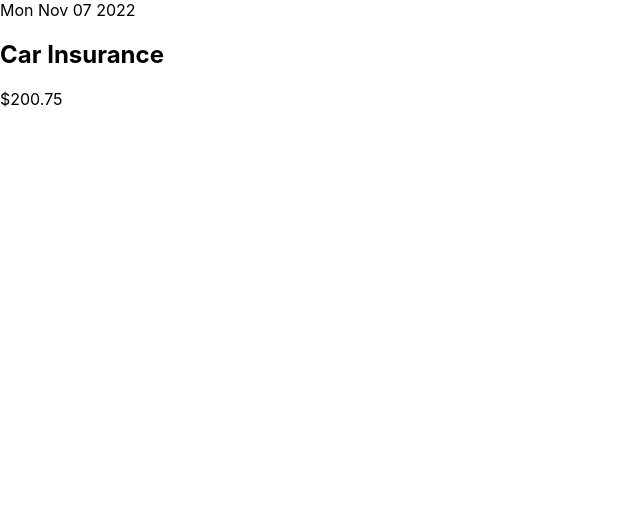
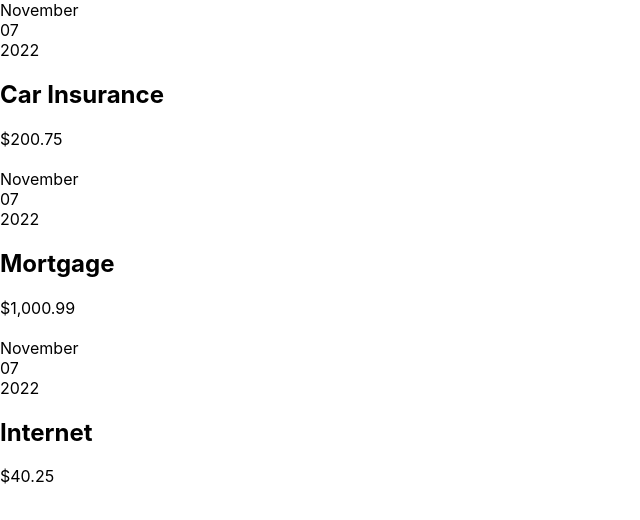
Before and after one commit to thebrandonhoward/reactdemo, a React (Create React App) app: page / in a window 1280 px wide. Shown: the top 520 px of the page, without its empty margins (0-640 px from the left). Built offline with nearby package versions, Linux system fonts and the light colour scheme.

Commit message:
Adds cleaned up props

```diff
--- a/src/App.tsx
+++ b/src/App.tsx
@@ -4,6 +4,28 @@ import logo from './logo.svg';
 import ExpenseItem from './components/ExpenseItem';
 
 function App() {
+
+    const expenses:Array<{id:number, expenseDate:string|Date, expenseTitle:string, expenseAmount:string}> = [
+        {
+            id: Math.random(),
+            expenseDate: new Date(2022, 10, 7),
+            expenseTitle: 'Car Insurance',
+            expenseAmount: '$200.75'
+        },
+        {
+            id: Math.random(),
+            expenseDate: new Date(2022, 10, 7),
+            expenseTitle: 'Mortgage',
+            expenseAmount: '$1,000.99'
+        },
+        {
+            id: Math.random(),
+            expenseDate: new Date(2022, 10, 7),
+            expenseTitle: 'Internet',
+            expenseAmount: '$40.25'
+        }
+    ];
+
   return (
     <div className="App">
       {/* <header className="App-header">
@@ -22,7 +44,15 @@ function App() {
       </header> */}
 
       <body>
-        <ExpenseItem></ExpenseItem>
+        <ExpenseItem expenseDate={expenses[0].expenseDate}
+                     expenseTitle={expenses[0].expenseTitle}
+                     expenseAmount={expenses[0].expenseAmount}></ExpenseItem><br/>
+        <ExpenseItem expenseDate={expenses[1].expenseDate}
+                     expenseTitle={expenses[1].expenseTitle}
+                     expenseAmount={expenses[1].expenseAmount}></ExpenseItem><br/>
+        <ExpenseItem expenseDate={expenses[2].expenseDate}
+                     expenseTitle={expenses[2].expenseTitle}
+                     expenseAmount={expenses[2].expenseAmount}></ExpenseItem><br/>
       </body>
     </div>
   );
--- /dev/null
+++ b/src/components/ExpenseDate.tsx
@@ -0,0 +1,15 @@
+function ExpenseDate(props:any) {
+    const month = props.expenseDate.toLocaleString('en-US', {month: 'long'});
+    const day = props.expenseDate.toLocaleString('en-US', {day: '2-digit'});
+    const year = props.expenseDate.getFullYear();
+
+    return (
+        <div>
+            <div>{month}</div>
+            <div>{day}</div>
+            <div>{year}</div>
+        </div>
+    );
+}
+
+export default ExpenseDate;
--- a/src/components/ExpenseItem.tsx
+++ b/src/components/ExpenseItem.tsx
@@ -1,14 +1,14 @@
-function ExpenseItem() {
-    const expenseDate = new Date(2022, 10, 7);
-    const expenseTitle = 'Car Insurance';
-    const expenseAmount = '$200.75';
+import ExpenseDate from "./ExpenseDate";
+
+function ExpenseItem(props:any) {
 
     return (
         <div>
-            <div>{expenseDate.toDateString()}</div>
+            <ExpenseDate expenseDate={props.expenseDate}></ExpenseDate>
+
             <div>
-                <h2>{expenseTitle}</h2>
-                <div>{expenseAmount}</div>
+                <h2>{props.expenseTitle}</h2>
+                <div>{props.expenseAmount}</div>
             </div>
         </div>
     );
```
